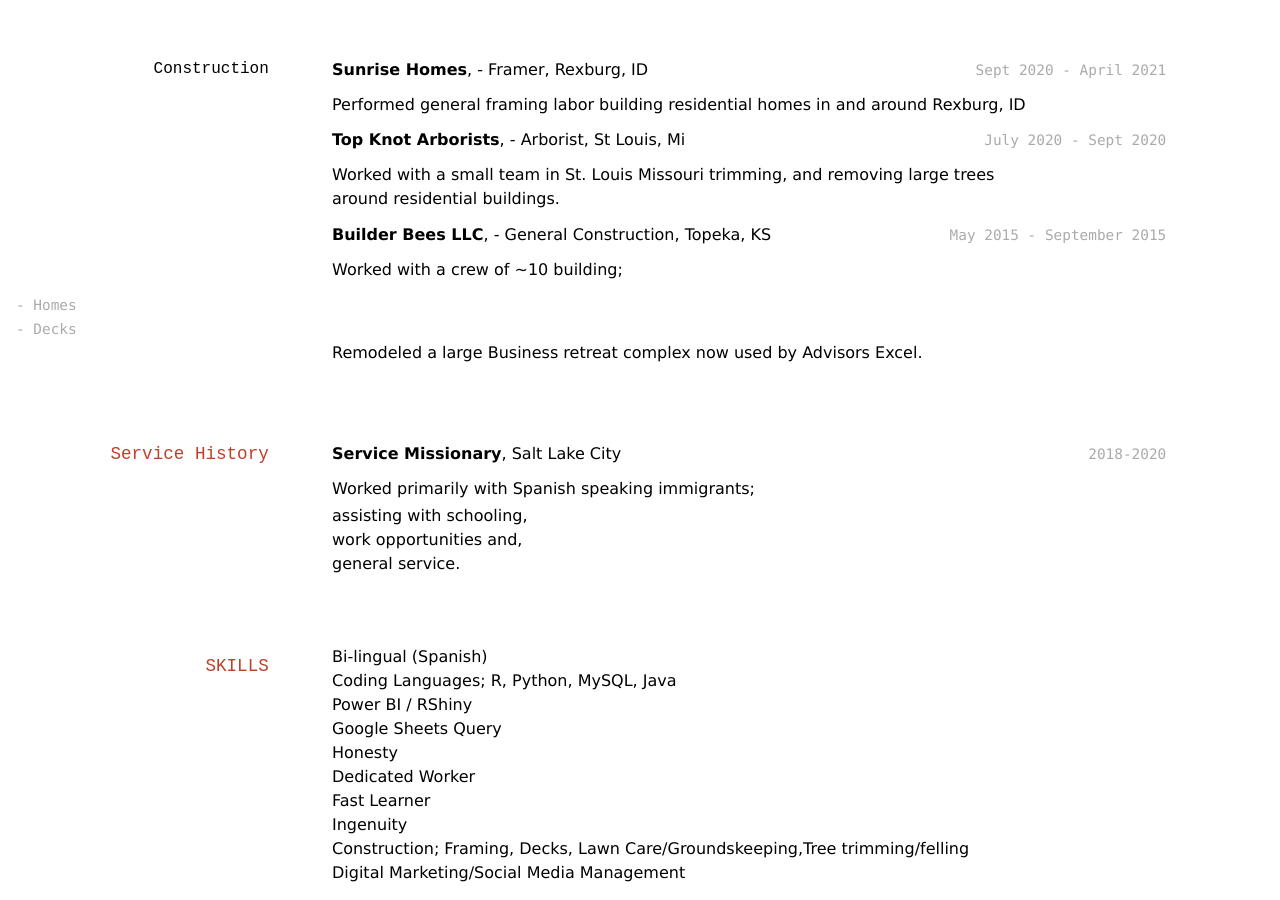
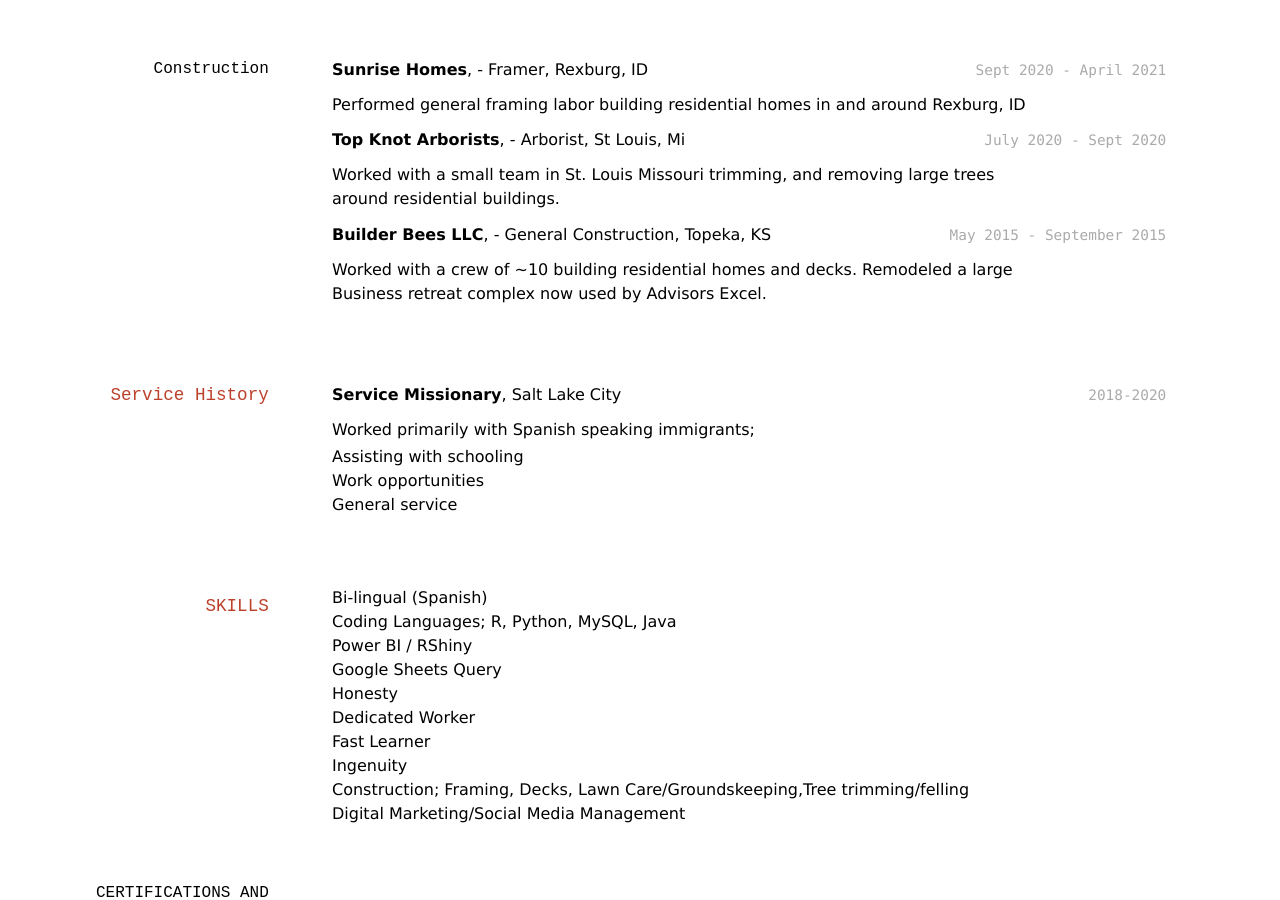
Before and after one commit to TBrost/Brost-Resume, a Jekyll site: the page built from docs/index.md, in a window 1280 px wide and 900 px high, scrolled down 2746 px. Built offline with Jekyll 4.4.1, drawn with Linux system fonts in a browser that asks for light colours.

Commit message:
Update index.md

```diff
--- a/docs/index.md
+++ b/docs/index.md
@@ -129,11 +129,7 @@ Worked with a small team in St. Louis Missouri trimming, and removing large tree
 `May 2015 - September 2015`
 __Builder Bees LLC__, - General Construction, Topeka, KS
 
-Worked with a crew of ~10 building;
-
-    - Homes
-    - Decks
-
+Worked with a crew of ~10 building residential homes and decks.
 Remodeled a large Business retreat complex now used by Advisors Excel.
 
 
```
Also changed, not shown: other parts of docs/index.md (+3 -3 lines).
